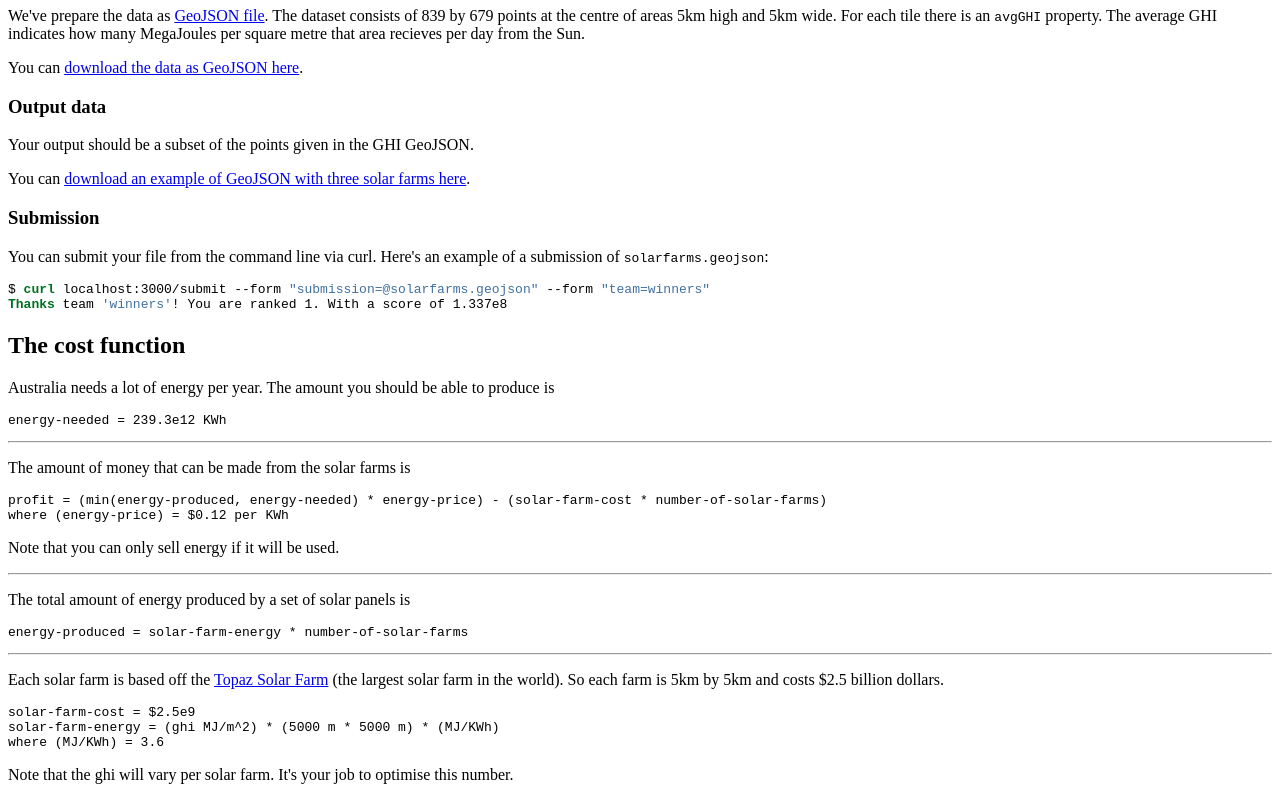
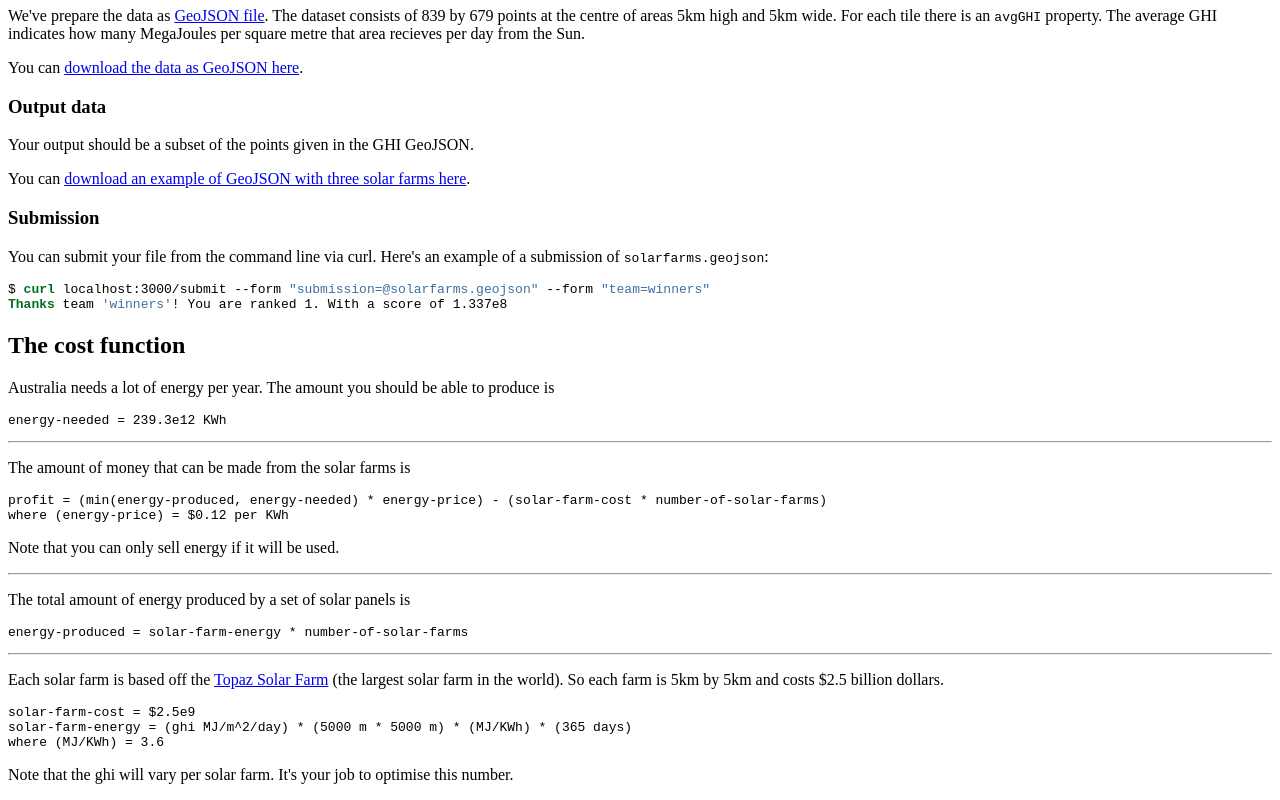
Before and after one commit to kennib/solar-australia, a plain HTML site: page website/index.html in a window 1280 px wide. Shown: the part 826-1626 px from the top of the page. Drawn offline with Linux system fonts and the light colour scheme.

Commit message:
Fixed solar farm energy equation

```diff
--- a/website/index.html
+++ b/website/index.html
@@ -59,7 +59,7 @@ where (energy-price) = $0.12 per KWh</code></pre>
 <hr />
 <p>Each solar farm is based off the <a href="http://en.wikipedia.org/wiki/Topaz_Solar_Farm">Topaz Solar Farm</a> (the largest solar farm in the world). So each farm is 5km by 5km and costs $2.5 billion dollars.</p>
 <pre><code>solar-farm-cost = $2.5e9
-solar-farm-energy = (ghi MJ/m^2) * (5000 m * 5000 m) * (MJ/KWh)
+solar-farm-energy = (ghi MJ/m^2/day) * (5000 m * 5000 m) * (MJ/KWh) * (365 days)
 where (MJ/KWh) = 3.6</code></pre>
 <p>Note that the ghi will vary per solar farm. It's your job to optimise this number.</p>
 </body>
```
Also changed, not shown: 1 other file.
